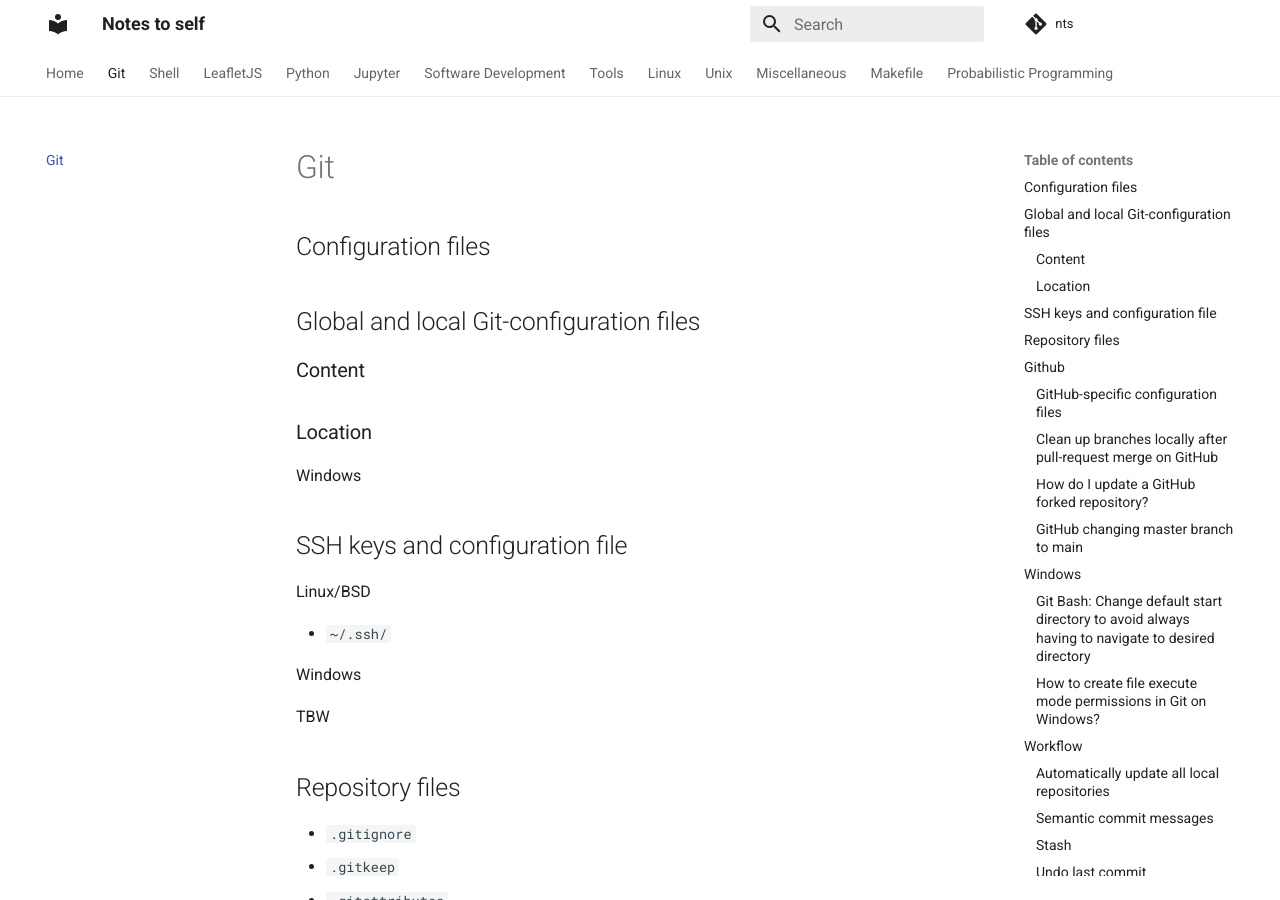
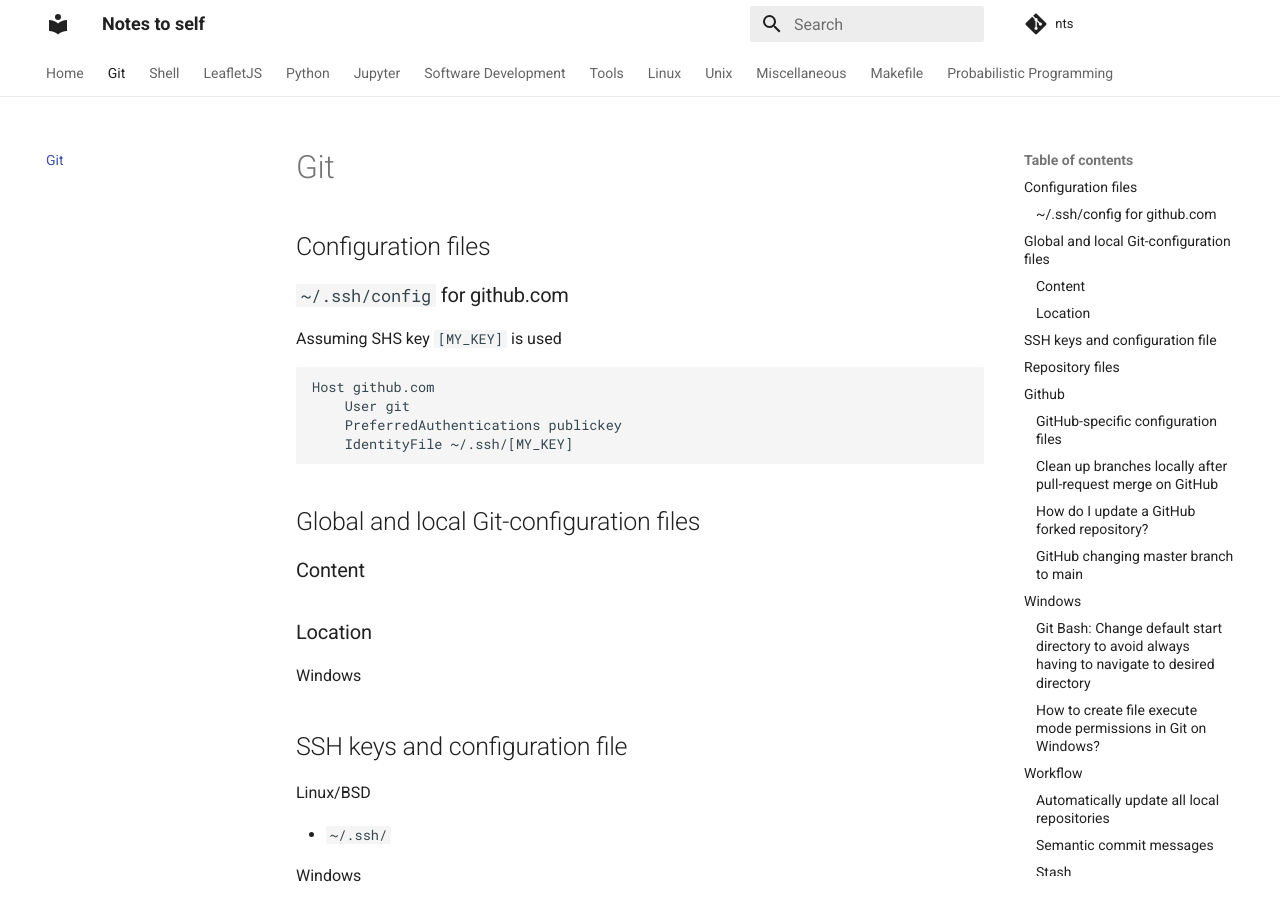
Before and after one commit to xidus/nts, an MkDocs documentation site: the page built from docs/git.md, in a window 1280 px wide and 900 px high. Built offline with MkDocs 1.6.1 and Material for MkDocs 9.7.7, drawn with Linux system fonts in a browser that asks for light colours; comment, search, counter and statistics services are not loaded.

Commit message:
Update git.md

````diff
--- a/docs/git.md
+++ b/docs/git.md
@@ -3,6 +3,17 @@
 # Git
 
 ## Configuration files
+
+### `~/.ssh/config` for github.com
+
+Assuming SHS key `[MY_KEY]` is used
+
+```
+Host github.com
+    User git
+    PreferredAuthentications publickey
+    IdentityFile ~/.ssh/[MY_KEY]
+```
 
 ## Global and local Git-configuration files
 
````
